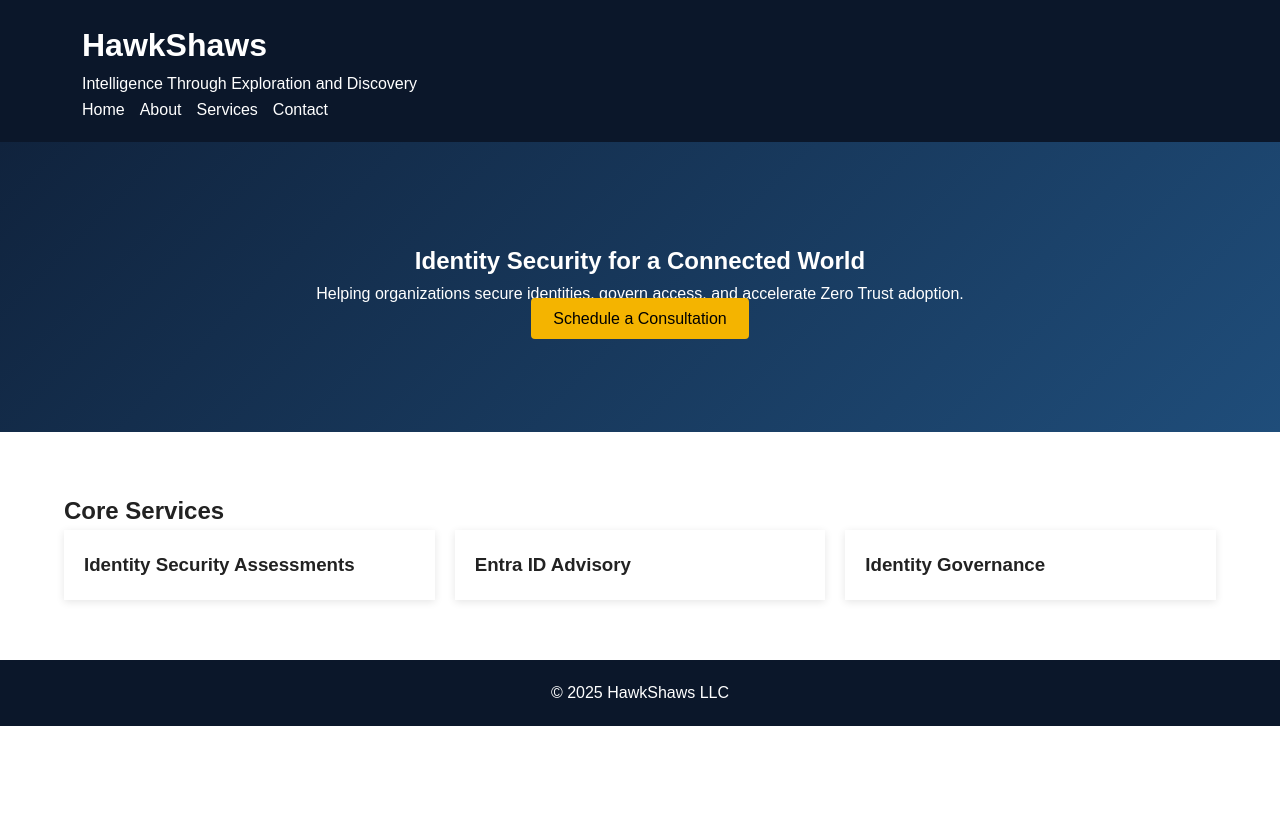
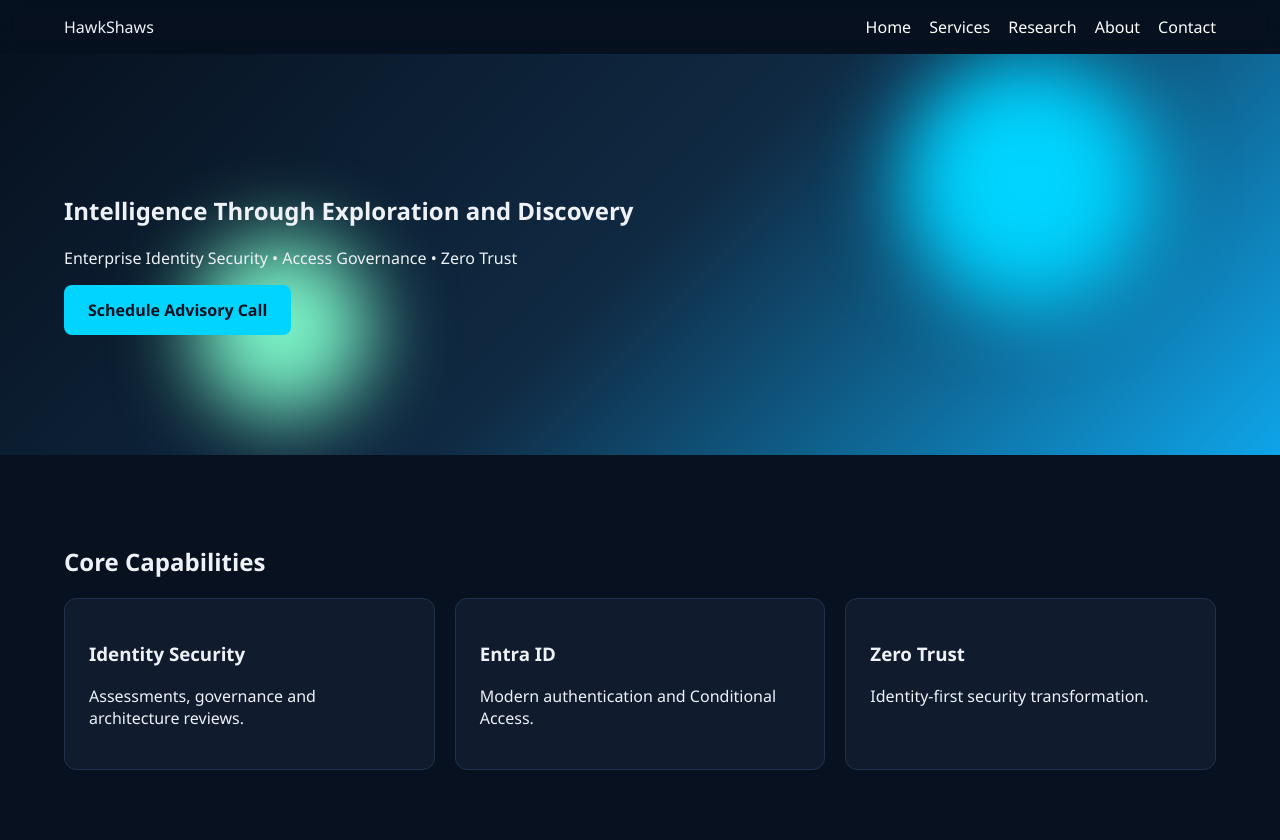
Before and after one commit to masnyder/hawkshaws-site, a plain HTML site: page index.html in a window 1280 px wide. Before the commit the page ends 800 px from the top, so only its background shows below. Drawn offline with Linux system fonts and the light colour scheme.

Commit message:
Add files via upload

```diff
--- a/index.html
+++ b/index.html
@@ -1 +1,7 @@
-<!DOCTYPE html><html lang="en"><head><meta charset="UTF-8"><meta name="viewport" content="width=device-width, initial-scale=1.0"><title>HawkShaws | Intelligence Through Exploration and Discovery</title><link rel="stylesheet" href="style.css"></head><body><header><div class="container"><h1>HawkShaws</h1><p class="tagline">Intelligence Through Exploration and Discovery</p><nav><a href="index.html">Home</a><a href="about.html">About</a><a href="services.html">Services</a><a href="contact.html">Contact</a></nav></div></header><section class="hero"><div class="container"><h2>Identity Security for a Connected World</h2><p>Helping organizations secure identities, govern access, and accelerate Zero Trust adoption.</p><a class="btn" href="contact.html">Schedule a Consultation</a></div></section><section class="section"><div class="container"><h2>Core Services</h2><div class="cards"><div class="card"><h3>Identity Security Assessments</h3></div><div class="card"><h3>Entra ID Advisory</h3></div><div class="card"><h3>Identity Governance</h3></div></div></div></section><footer><p>© 2025 HawkShaws LLC</p></footer></body></html>
+<!DOCTYPE html>
+<html lang="en"><head><meta charset="UTF-8"><meta name="viewport" content="width=device-width,initial-scale=1.0"><title>HawkShaws</title><link rel="stylesheet" href="style.css"></head>
+<body>
+<header class="header"><div class="container nav"><div class="logo">HawkShaws</div><button id="menuToggle" class="mobile-toggle">☰</button><nav id="navLinks" class="nav-links"><a href="#">Home</a><a href="services.html">Services</a><a href="research.html">Research</a><a href="about.html">About</a><a href="contact.html">Contact</a></nav></div></header>
+<section class="hero"><div class="orb orb1"></div><div class="orb orb2"></div><div class="container"><h1 class="fade">Intelligence Through Exploration and Discovery</h1><p class="fade delay">Enterprise Identity Security • Access Governance • Zero Trust</p><a class="btn fade delay2" href="contact.html">Schedule Advisory Call</a></div></section>
+<section class="container section"><h2>Core Capabilities</h2><div class="grid"><div class="card reveal"><h3>Identity Security</h3><p>Assessments, governance and architecture reviews.</p></div><div class="card reveal"><h3>Entra ID</h3><p>Modern authentication and Conditional Access.</p></div><div class="card reveal"><h3>Zero Trust</h3><p>Identity-first security transformation.</p></div></div></section>
+<script src="script.js"></script></body></html>
--- /dev/null
+++ b/script.js
@@ -0,0 +1 @@
+document.getElementById("menuToggle")?.addEventListener("click",()=>document.getElementById("navLinks").classList.toggle("active"));const obs=new IntersectionObserver(es=>es.forEach(e=>{if(e.isIntersecting)e.target.classList.add("visible")}));document.querySelectorAll('.reveal').forEach(el=>obs.observe(el));
```
Also changed, not shown: about.html (+1 -1 lines), contact.html (+1 -1 lines), research.html (added, +1 -0 lines), services.html (+1 -1 lines), style.css (+1 -1 lines).
